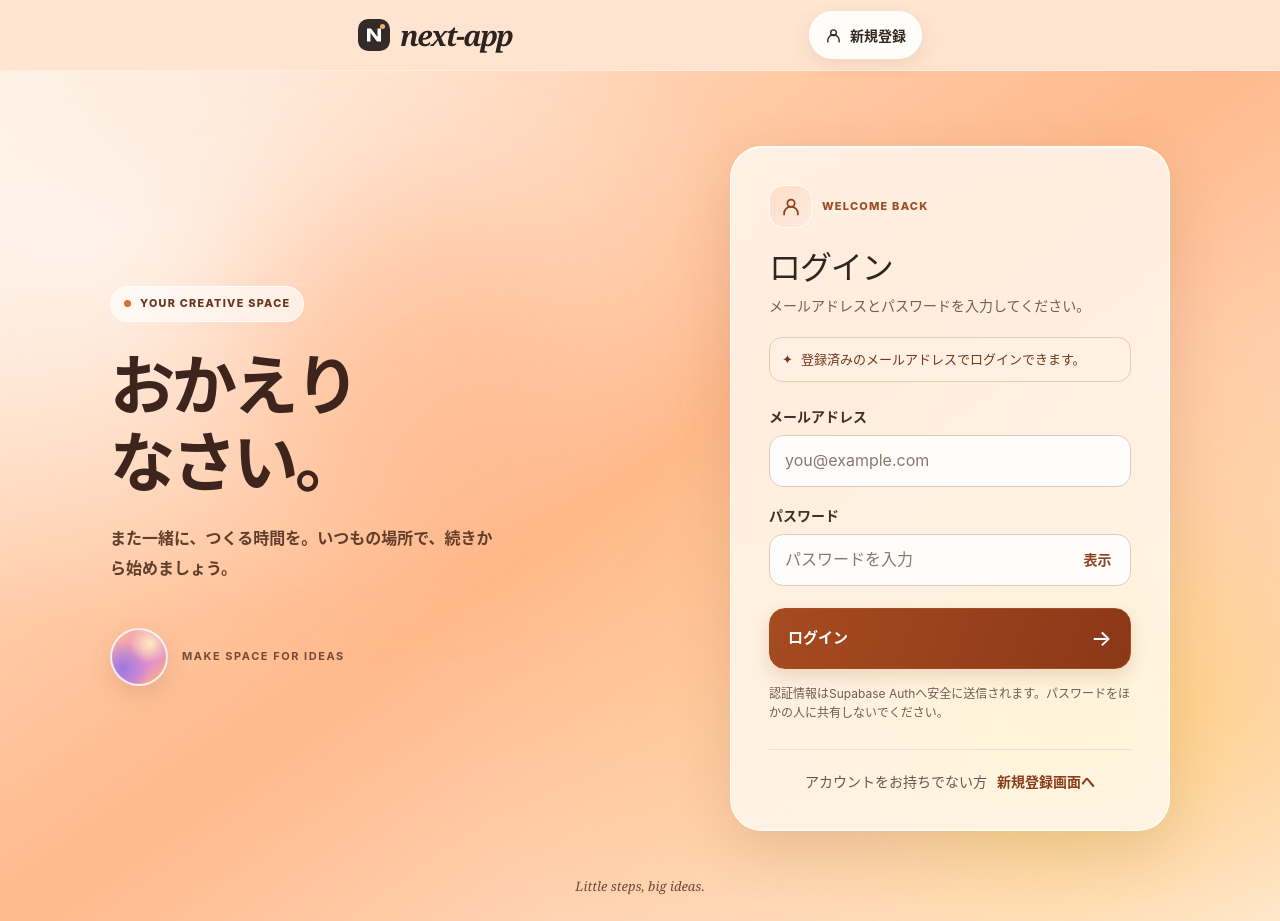
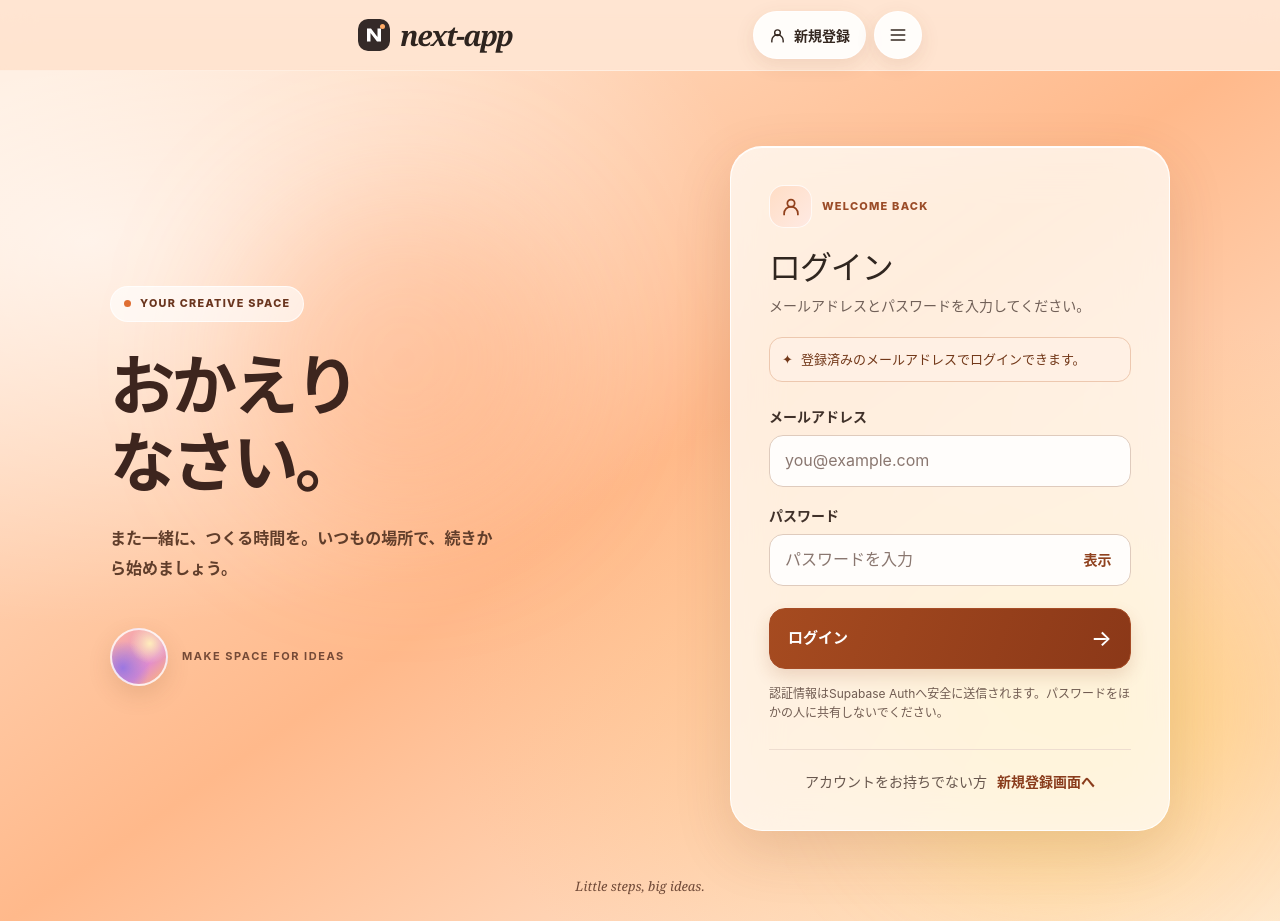
Before and after one commit to iwasaki-hub/next-app, a Next.js app: page /login in a window 1280 px wide. Built offline with nearby package versions, Linux system fonts and the light colour scheme; no server answers.

Commit message:
Add shared header navigation menu

```diff
--- a/app/_components/site-header.tsx
+++ b/app/_components/site-header.tsx
@@ -2,6 +2,7 @@ import Image from "next/image";
 import Link from "next/link";
 import appIcon from "../icon.svg";
 import LoginButton from "./login-button";
+import SiteMenu from "./site-menu";
 import { createClient } from "@/lib/supabase/server";
 import { isSupabaseConfigured } from "@/lib/supabase/config";
 
@@ -19,6 +20,8 @@ export default async function SiteHeader({
     signedIn = Boolean(user);
   }
 
+  const headerAction = signedIn ? "logout" : action;
+
   return (
     <header className="site-header">
       <nav className="site-header-inner" aria-label="サイトナビゲーション">
@@ -26,7 +29,10 @@ export default async function SiteHeader({
           <Image src={appIcon} width={32} height={32} alt="" />
           <span>next-app</span>
         </Link>
-        <LoginButton action={signedIn ? "logout" : action} />
+        <div className="site-header-actions">
+          <LoginButton action={headerAction} />
+          <SiteMenu headerAction={headerAction} />
+        </div>
       </nav>
     </header>
   );
--- /dev/null
+++ b/app/_components/site-menu.tsx
@@ -0,0 +1,51 @@
+"use client";
+
+import Link from "next/link";
+import { useId, useRef } from "react";
+
+export default function SiteMenu({
+  headerAction,
+}: {
+  headerAction: "login" | "signup" | "logout";
+}) {
+  const menuId = useId();
+  const panel = useRef<HTMLDivElement>(null);
+  const accountLink = {
+    login: { href: "/signup", label: "新規登録" },
+    signup: { href: "/login", label: "ログイン" },
+    logout: { href: "/account", label: "アカウント" },
+  }[headerAction];
+
+  function closeMenu() {
+    panel.current?.hidePopover();
+  }
+
+  return (
+    <>
+      <button
+        className="site-menu-toggle"
+        type="button"
+        aria-label="メニュー"
+        popoverTarget={menuId}
+      >
+        <svg
+          viewBox="0 0 24 24"
+          fill="none"
+          stroke="currentColor"
+          strokeWidth="2"
+          strokeLinecap="round"
+          aria-hidden="true"
+        >
+          <path d="M4 6h16M4 12h16M4 18h16" />
+        </svg>
+      </button>
+      <div className="site-menu-panel" id={menuId} popover="auto" ref={panel}>
+        <ul>
+          <li><Link href="/" onClick={closeMenu}>ホーム</Link></li>
+          <li><Link href="/#guide-content" onClick={closeMenu}>開発ガイド</Link></li>
+          <li><Link href={accountLink.href} onClick={closeMenu}>{accountLink.label}</Link></li>
+        </ul>
+      </div>
+    </>
+  );
+}
--- a/app/globals.css
+++ b/app/globals.css
@@ -93,12 +93,90 @@ body {
 
 .brand:focus-visible,
 .login-button:focus-visible,
+.site-menu-toggle:focus-visible,
+.site-menu-panel a:focus-visible,
 .login-notice-close:focus-visible,
 .resource:focus-visible,
 .guide-tab:focus-visible,
 .guide-tab-panel:focus-visible {
   outline: 3px solid #84411d;
   outline-offset: 3px;
+}
+
+.site-header-actions {
+  display: flex;
+  align-items: center;
+  flex-shrink: 0;
+  gap: 8px;
+}
+
+.site-menu-toggle {
+  display: grid;
+  width: 3rem;
+  height: 3rem;
+  place-items: center;
+  border: 1px solid rgb(255 255 255 / 72%);
+  border-radius: 50%;
+  background: rgb(255 255 255 / 90%);
+  box-shadow: 0 6px 20px rgb(132 63 27 / 11%);
+  color: #352820;
+  cursor: pointer;
+}
+
+.site-menu-toggle:hover {
+  background: #fff;
+}
+
+.site-menu-toggle svg {
+  width: 20px;
+  height: 20px;
+}
+
+.site-menu-panel {
+  position: fixed;
+  inset: calc(70px + env(safe-area-inset-top, 0px) + 8px)
+    max(clamp(18px, 5vw, 30px), calc((100vw - 39rem) / 2 + 30px)) auto auto;
+  width: min(14rem, calc(100vw - 36px));
+  margin: 0;
+  padding: 6px;
+  border: 1px solid var(--warm-line);
+  border-radius: 18px;
+  background: #fff8f1;
+  box-shadow: 0 12px 30px rgb(132 63 27 / 19%);
+  color: #352820;
+}
+
+.site-menu-panel ul {
+  margin: 0;
+  padding: 0;
+  list-style: none;
+}
+
+.site-menu-panel a {
+  display: flex;
+  align-items: center;
+  min-height: 44px;
+  padding-inline: 12px;
+  border-radius: 12px;
+  font-size: 0.875rem;
+  font-weight: 700;
+  text-decoration: none;
+}
+
+.site-menu-panel a:hover,
+.site-menu-panel a:focus-visible {
+  background: #ffe6d3;
+}
+
+@media (max-width: 360px) {
+  .site-header-inner {
+    gap: 8px;
+  }
+
+  .site-header-actions .login-button {
+    min-width: 0;
+    padding-inline: 10px;
+  }
 }
 
 .login-control {
```
Also changed, not shown: 1 other file (tests, documents, lock files or other folders).
